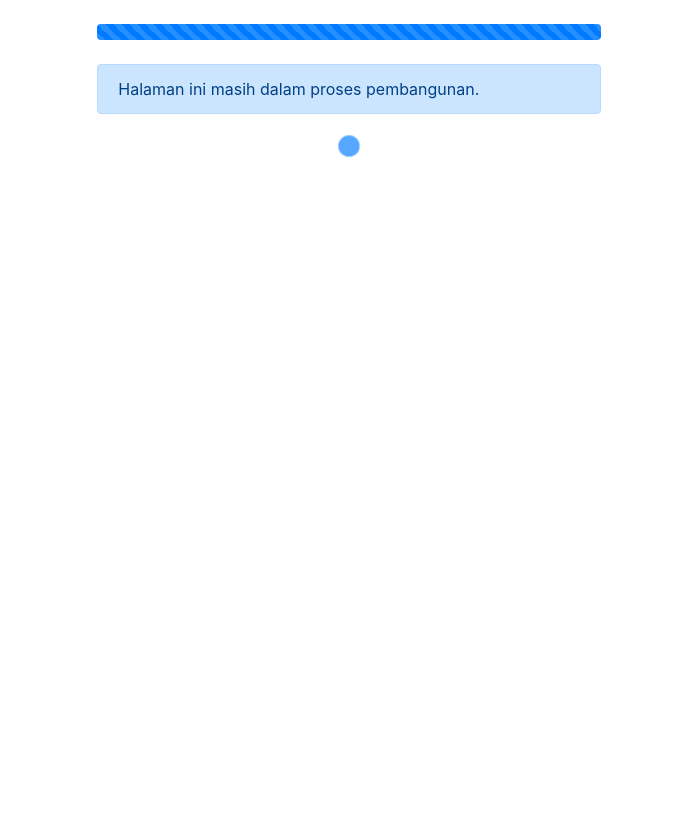
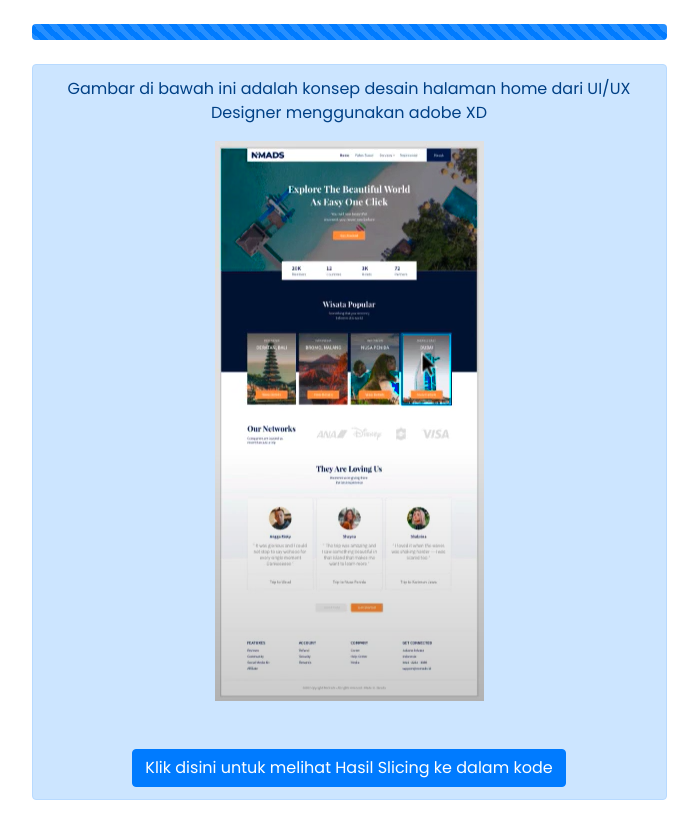
Before and after one commit to bagaswdev/bagaswdev.github.io, a plain HTML site: page index.html in a window 1280 px wide. Shown: the whole page, without its empty margins (291-989 px from the left). Drawn offline with nearby package versions, Linux system fonts and the light colour scheme.

Commit message:
edit halaman home

```diff
--- /dev/null
+++ b/assets/styles/main.scss
@@ -0,0 +1,3 @@
+body{
+    font-family: 'Poppins', sans-serif;
+}
--- a/index.html
+++ b/index.html
@@ -7,26 +7,34 @@
 
     <!-- Bootstrap CSS -->
     <link rel="stylesheet" href="https://stackpath.bootstrapcdn.com/bootstrap/4.3.1/css/bootstrap.min.css" integrity="sha384-ggOyR0iXCbMQv3Xipma34MD+dH/1fQ784/j6cY/iJTQUOhcWr7x9JvoRxT2MZw1T" crossorigin="anonymous">
-
+    <link rel="preconnect" href="https://fonts.googleapis.com">
+    <link rel="preconnect" href="https://fonts.gstatic.com" crossorigin>
+    <link href="https://fonts.googleapis.com/css2?family=Poppins:ital,wght@0,100;0,200;0,300;0,400;0,500;0,600;0,700;0,800;0,900;1,100;1,200;1,300;1,400;1,500;1,600;1,700;1,800;1,900&display=swap" rel="stylesheet">
+    <link rel="stylesheet" href="assets/styles/main.css">
     <title>Bagas Widyantoro</title>
   </head>
   <body>
 
     <br/>
-    <div class="container-fluid">
+    <div class="container">
       <div class="row">
-        <div class="col-md-5 m-auto">
+        <div class="col-md-7 m-auto">
 
           <div class="progress">
             <div class="progress-bar progress-bar-striped progress-bar-animated" role="progressbar" aria-valuenow="75" aria-valuemin="0" aria-valuemax="100" style="width: 100%"></div>
           </div>
           <br>
-          <div class="alert alert-primary" role="alert">
-            Halaman ini masih dalam proses pembangunan.
+          <div class="alert alert-primary text-center" role="alert">
+
+            <p>Gambar di bawah ini adalah konsep desain halaman home dari UI/UX Designer menggunakan adobe XD</p>
+            <img src="assets/img/konsepHome.png" alt="Konsep Desain dari UI/UX Designer">
+            <br />
+
+            <a href="https://bagaswdev.github.io/travel/" target="_blank" class="btn btn-primary mt-5">Klik disini untuk melihat Hasil Slicing ke dalam kode</a>
           </div>
-          <div class="d-flex justify-content-center">
+          <!-- <div class="d-flex justify-content-center">
             <div class="spinner-grow text-primary " role="status"></div>
-          </div>
+          </div> -->
 
         </div>
       </div>
```
Also changed, not shown: assets/img/konsepHome.png (added), assets/styles/main.css (added), 2 other files.
